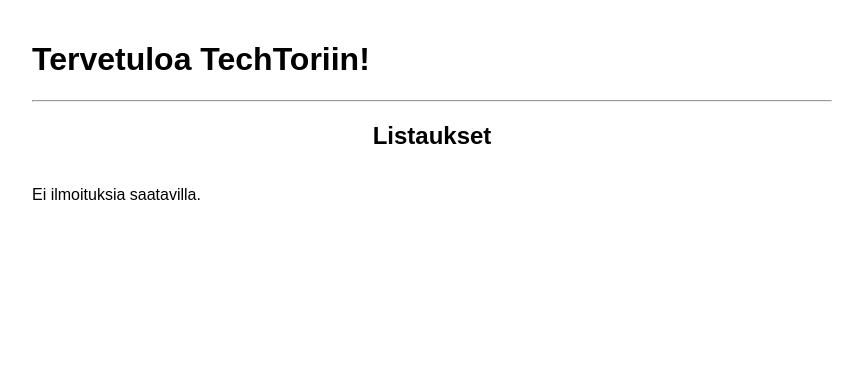
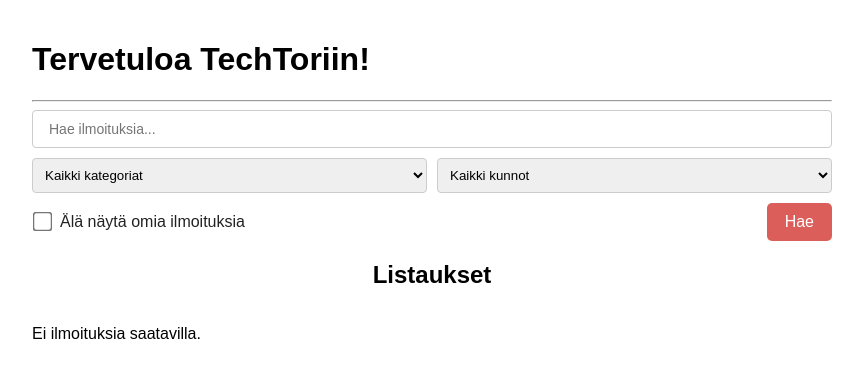
Before and after one commit to erikpeik/TechTori, a Flask app: page / in a window 1280 px wide. Shown: the part 51-429 px from the top of the page, without its empty margins (208-1071 px from the left). Run offline with Flask 3, Linux system fonts and the light colour scheme; data that the repository does not hold is empty.

Commit message:
WIP: Add filters to index page and create filter styles

```diff
--- a/app.py
+++ b/app.py
@@ -27,7 +27,9 @@ def check_csrf():
 @app.route("/")
 def index():
     listings_list = listings.get_listings()
-    return render_template("index.html",  listings=listings_list)
+    categories_list = categories.get_categories()
+    conditions_list = conditions.get_conditions()
+    return render_template("index.html",  listings=listings_list, categories=categories_list, conditions=conditions_list)
 
 
 @app.route("/register", methods=["GET", "POST"])
--- /dev/null
+++ b/static/css/filters.css
@@ -0,0 +1,48 @@
+.filter-container {
+  display: flex;
+  flex-direction: column;
+  gap: 10px;
+}
+
+.input-search {
+  padding: 10px 16px;
+  border: 1px solid #ccc;
+  border-radius: 4px;
+  width: 100%;
+  box-sizing: border-box;
+  font-size: 14px;
+}
+
+.filter-select {
+  display: grid;
+  grid-template-columns: repeat(2, 1fr);
+  gap: 10px;
+  width: 100%;
+  box-sizing: border-box;
+}
+
+.filter-select select {
+  width: 100%;
+  padding: 8px;
+  border: 1px solid #ccc;
+  border-radius: 4px;
+  box-sizing: border-box;
+}
+
+.filter-actions {
+  display: flex;
+  align-items: center;
+  justify-content: space-between;
+}
+
+.checkbox-container {
+  display: flex;
+  align-items: center;
+  gap: 8px;
+  font-size: 16px;
+  color: #222;
+}
+
+.checkbox-container input[type='checkbox'] {
+  transform: scale(1.5);
+}
--- /dev/null
+++ b/templates/filters.html
@@ -0,0 +1,40 @@
+{% block css %}
+<link rel="stylesheet" href="/static/css/filters.css" />
+{% endblock %}
+<form method="GET" action="/">
+  <div class="filter-container">
+    <input
+      type="text"
+      name="search"
+      placeholder="Hae ilmoituksia..."
+      value="{{ request.args.get('search', '') }}"
+      class="input-search"
+    />
+    <div class="filter-select">
+      <select name="category">
+        <option value="">Kaikki kategoriat</option>
+        {% for category in categories %}
+        <option value="{{ category.id }}"
+        {% if category.id|string  == request.args.get('category') %}selected{% endif %}
+        >{{ category.name }}</option>
+        {% endfor %}
+      </select>
+      <select name="condition">
+        <option value="">Kaikki kunnot</option>
+        {% for condition in conditions %}
+        <option value="{{ condition.id }}"
+        {% if condition.id|string  == request.args.get('condition') %}selected{% endif %}
+        >{{ condition.name }}</option>
+        {% endfor %}
+      </select>
+    </div>
+    <div class="filter-actions">
+      <div class="checkbox-container">
+        <input type="checkbox" id="exclude-owned" name="exclude-owned"
+        {% if request.args.get('exclude-owned') %}checked{% endif %} />
+        <label for="exclude-owned">Älä näytä omia ilmoituksia</label>
+      </div>
+      <button type="submit" class="btn">Hae</button>
+    </div>
+  </div>
+</form>
--- a/templates/index.html
+++ b/templates/index.html
@@ -5,4 +5,4 @@ block content %} {% if session.username %}
 <h1>Tervetuloa TechToriin!</h1>
 {% endif %}
 <hr />
-{% include "listings.html" %} {% endblock %}
+{% include "filters.html" %} {% include "listings.html" %} {% endblock %}
```
